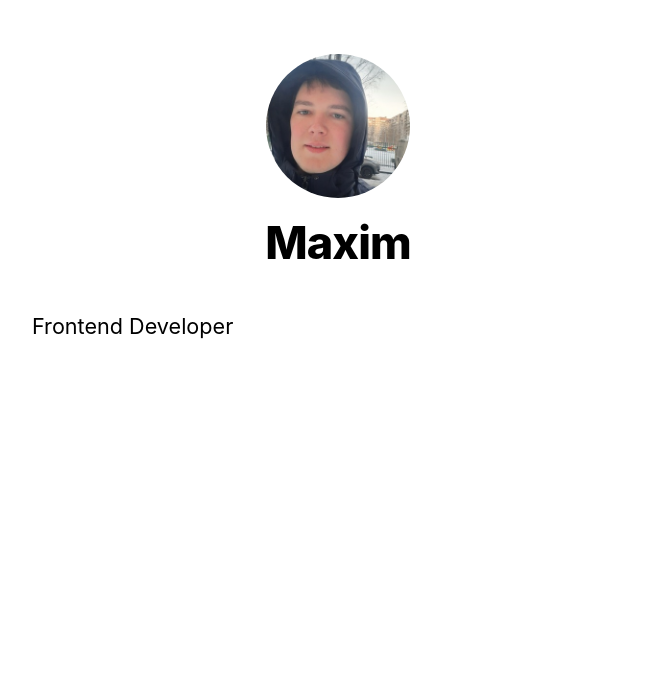
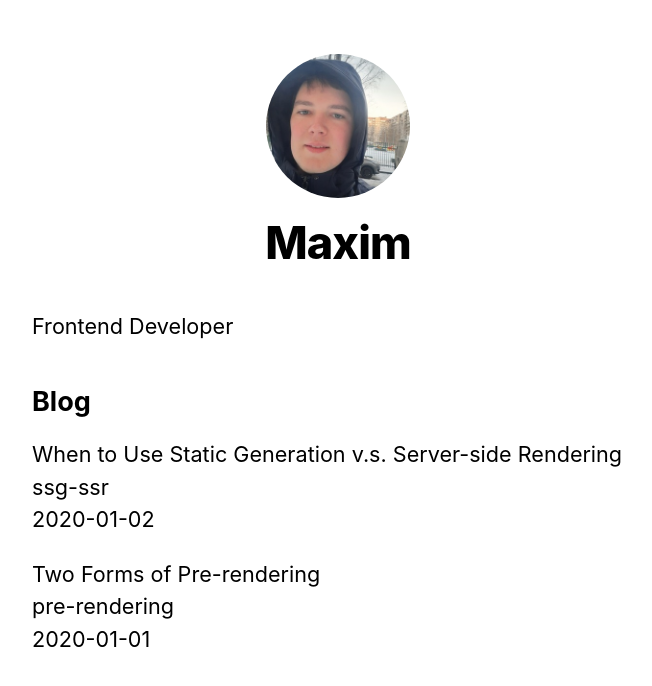
Before and after one commit to Maxim-art/nextjs-blog, a Next.js app: page / in a window 1280 px wide. Shown: the top 686 px of the page, without its empty margins (302-954 px from the left). Built offline with nearby package versions, Linux system fonts and the light colour scheme.

Commit message:
CSR and SSR

```diff
--- /dev/null
+++ b/lib/posts.js
@@ -0,0 +1,35 @@
+import fs from 'fs'
+import path from 'path'
+import matter from 'gray-matter'
+
+const postsDirectory = path.join(process.cwd(), 'posts')
+
+export function getSortedPostsData() {
+  // Get file names under /posts
+  const fileNames = fs.readdirSync(postsDirectory)
+  const allPostsData = fileNames.map(fileName => {
+    // Remove ".md" from file name to get id
+    const id = fileName.replace(/\.md$/, '')
+
+    // Read markdown file as string
+    const fullPath = path.join(postsDirectory, fileName)
+    const fileContents = fs.readFileSync(fullPath, 'utf8')
+
+    // Use gray-matter to parse the post metadata section
+    const matterResult = matter(fileContents)
+
+    // Combine the data with the id
+    return {
+      id,
+      ...matterResult.data
+    }
+  })
+  // Sort posts by date
+  return allPostsData.sort((a, b) => {
+    if (a.date < b.date) {
+      return 1
+    } else {
+      return -1
+    }
+  })
+}
--- a/package.json
+++ b/package.json
@@ -9,6 +9,7 @@
   },
   "dependencies": {
     "classnames": "^2.2.6",
+    "gray-matter": "^4.0.2",
     "next": "^10.0.0",
     "postcss-flexbugs-fixes": "^5.0.2",
     "postcss-preset-env": "^6.7.0",
--- a/pages/index.js
+++ b/pages/index.js
@@ -2,13 +2,15 @@
 // import Alert from "../components/alert";
 import Layout, { siteTitle } from "../components/layout";
 import utilStyles from "../styles/utils.module.css";
+import { getSortedPostsData } from "../lib/posts";
 
-export default function Home() {
+export default function Home({ allPostsData }) {
   return (
     <Layout home>
       <Head>
         <title>{siteTitle}</title>
       </Head>
+
       <section className={utilStyles.headingMd}>
         <p>Frontend Developer</p>
 
@@ -19,6 +21,39 @@
           (Site on <a href="https://nextjs.org/learn">Next.js</a>)
         </p> */}
       </section>
+
+      <section className={`${utilStyles.headingMd} ${utilStyles.padding1px}`}>
+        <h2 className={utilStyles.headingLg}>Blog</h2>
+        <ul className={utilStyles.list}>
+          {allPostsData.map(({ id, date, title }) => (
+            <li className={utilStyles.listItem} key={id}>
+              {title}
+              <br />
+              {id}
+              <br />
+              {date}
+            </li>
+          ))}
+        </ul>
+      </section>
     </Layout>
   );
 }
+
+export async function getStaticProps() {
+  const allPostsData = getSortedPostsData();
+  return {
+    props: {
+      allPostsData,
+    },
+  };
+}
+
+// export async function getServerSideProps(context) {
+//   const allPostsData = getSortedPostsData();
+//   return {
+//     props: {
+//       allPostsData,
+//     },
+//   };
+// }
--- /dev/null
+++ b/posts/pre-rendering.md
@@ -0,0 +1,11 @@
+---
+title: 'Two Forms of Pre-rendering'
+date: '2020-01-01'
+---
+
+Next.js has two forms of pre-rendering: **Static Generation** and **Server-side Rendering**. The difference is in **when** it generates the HTML for a page.
+
+- **Static Generation** is the pre-rendering method that generates the HTML at **build time**. The pre-rendered HTML is then _reused_ on each request.
+- **Server-side Rendering** is the pre-rendering method that generates the HTML on **each request**.
+
+Importantly, Next.js lets you **choose** which pre-rendering form to use for each page. You can create a "hybrid" Next.js app by using Static Generation for most pages and using Server-side Rendering for others.
--- /dev/null
+++ b/posts/ssg-ssr.md
@@ -0,0 +1,19 @@
+---
+title: 'When to Use Static Generation v.s. Server-side Rendering'
+date: '2020-01-02'
+---
+
+We recommend using **Static Generation** (with and without data) whenever possible because your page can be built once and served by CDN, which makes it much faster than having a server render the page on every request.
+
+You can use Static Generation for many types of pages, including:
+
+- Marketing pages
+- Blog posts
+- E-commerce product listings
+- Help and documentation
+
+You should ask yourself: "Can I pre-render this page **ahead** of a user's request?" If the answer is yes, then you should choose Static Generation.
+
+On the other hand, Static Generation is **not** a good idea if you cannot pre-render a page ahead of a user's request. Maybe your page shows frequently updated data, and the page content changes on every request.
+
+In that case, you can use **Server-Side Rendering**. It will be slower, but the pre-rendered page will always be up-to-date. Or you can skip pre-rendering and use client-side JavaScript to populate data.
```
Also changed, not shown: 1 other file (tests, documents, lock files or other folders).
